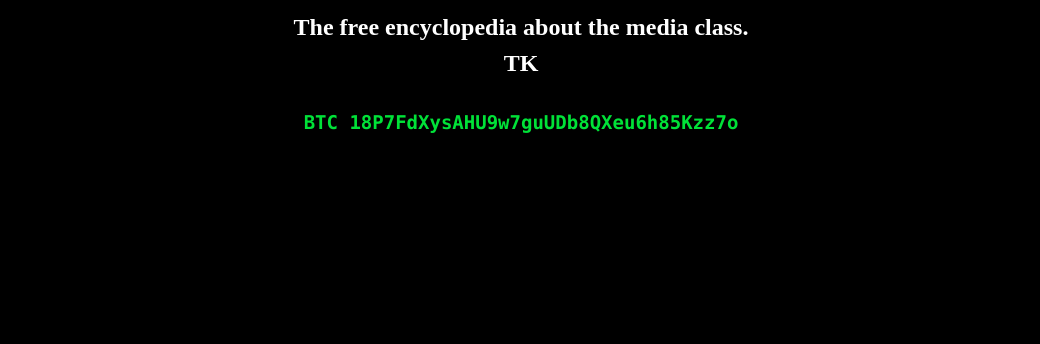
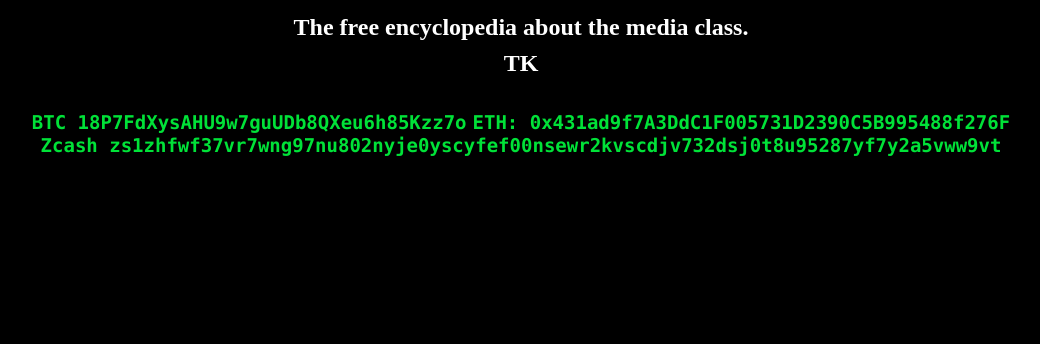
Before and after one commit to jp32112/s2, a plain HTML site: page index.html in a window 1280 px wide. Shown: the part 456-800 px from the top of the page, without its empty margins (119-1159 px from the left). Drawn offline with Linux system fonts and the light colour scheme; a web font is replaced by a local one.

Commit message:
Update index.html

```diff
--- a/index.html
+++ b/index.html
@@ -12,14 +12,12 @@
     text-align: center;
 }
 
-
 @font-face {
   font-family: 'Cheltenhm BdHd BT';
   src: url('fonts/CheltenhamBT-BoldCondensed.woff2') format('woff2'),
     url('fonts/CheltenhamBT-BoldCondensed.woff') format('woff');
   font-weight: bold;
-  font-style: normal;
-}
+  font-style: normal;}
 
 @font-face {
     font-family:'Ny Chlt';
@@ -32,15 +30,14 @@
     font-style:normal;
     font-weight:300}
 
-
 h1 {
     font-family: 'Cheltenhm BdHd BT';
     font-size: 100px;
     line-height: 50px;
     color: white;
-
     font-weight: bold;
     text-align: center;}
+
 h3 {
     font-size: 24px;
     font-family: 'Ny Chlt';
@@ -49,12 +46,12 @@
     margin: 0 0 14px 0;
     font-weight: bold;
     text-align: center;}
+
 p {
     font-family: 'Ny Chlt';
     font-size: 24px;
     line-height: 20px;
     color: white;
-
     text-align: center;}
 
 code {
@@ -70,20 +67,18 @@
     bottom: 0;
     left: 0;
     width: 1000px;
-
-
-
 }
 </style>
 </head>
 <body>
-
 <div class="centered">
 <h1>Journopedia</h1>
 <h3>The free encyclopedia about the media class.</h3>
 <h3>TK<h3>
     <br/>
 <code>BTC 18P7FdXysAHU9w7guUDb8QXeu6h85Kzz7o</code>
+<code>ETH:  0x431ad9f7A3DdC1F005731D2390C5B995488f276F</code>
+<code>Zcash zs1zhfwf37vr7wng97nu802nyje0yscyfef00nsewr2kvscdjv732dsj0t8u95287yf7y2a5vww9vt</code>
 </div>
 </body>
 </html>
```
Lines whose indentation alone changed are shown as unchanged.
